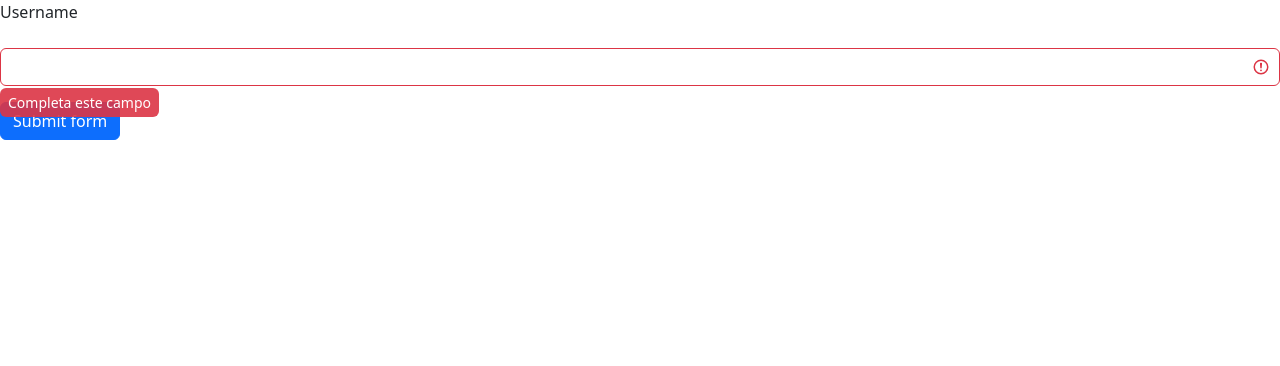
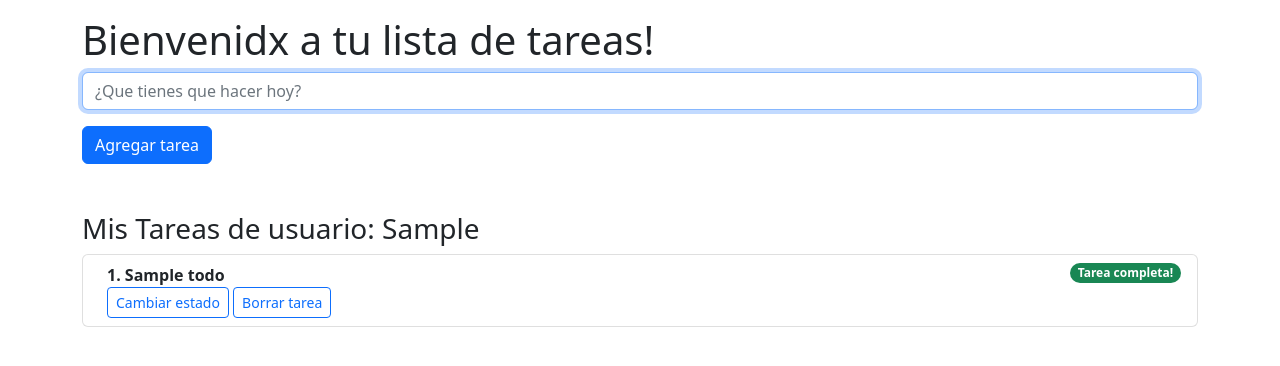
Before and after one commit to Jebushdd/flask-task-manager, a Flask app: template templates/prueba.html in a window 1280 px wide. Shown: the top 366 px of the page. Run offline with Flask 2, Linux system fonts and the light colour scheme; tables that the repository leaves empty hold one stand-in row (values such as "Sample post"); the template is opened without the code that fills it: values that come from a table or form of the project are taken from there, most other values are stand-ins (such as "Sample title", 1, 10 or a date in 2020).

Commit message:
Se agregan intentos de cambios para que sea otro tipo de app

```diff
--- a/templates/prueba.html
+++ b/templates/prueba.html
@@ -4,31 +4,51 @@
     <meta charset="UTF-8">
     <meta http-equiv="X-UA-Compatible" content="IE=edge">
     <meta name="viewport" content="width=device-width, initial-scale=1.0">
-    <title>Document</title>
+    <title>Mis Tareas</title>
     <link href="https://cdn.jsdelivr.net/npm/bootstrap@5.2.1/dist/css/bootstrap.min.css" rel="stylesheet" integrity="sha384-iYQeCzEYFbKjA/T2uDLTpkwGzCiq6soy8tYaI1GyVh/UjpbCx/TYkiZhlZB6+fzT" crossorigin="anonymous">
 </head>
 <body>
+    <div class="container-md mt-3">
+        <h1>Bienvenidx a tu lista de tareas!</h1>
+        <form action="/add" method="post">
+            <div class="input-group has-validation mb-3">
+                <input class="form-control"
+                        type="text"
+                        name="title"
+                        placeholder="¿Que tienes que hacer hoy?"
+                        autofocus="True"
+                        required>
+            </div>
 
-    <form class="row g-3 was-validated" novalidate>
-        <label for="validationTooltipUsername" class="form-label">Username</label>
-        <div class="input-group has-validation">
-            <input type="text"
-                   class="form-control"
-                   id="validationTooltipUsername"
-                   aria-describedby="validationTooltipUsernamePrepend"
-                   required>
-            <div class="invalid-tooltip">
-            Completa este campo
+            <div class="mb-3">
+                <button class="btn btn-primary" type="submit">Agregar tarea</button>
             </div>
-        </div>
-        <div class="col-12">
-            <button class="btn btn-primary" type="submit">Submit form</button>
-          </div>
+        </form>
+    </div>
+    <div class="container-md mt-5">
+        <h3 class="form-label">Mis Tareas de usuario: {{ user_ip }}</h3>
+        <ul class="list-group">
+            {% for todo in todo_list %}
+                <li class="list-group-item d-flex justify-content-between align-items-start">
+                    <div class="ms-2 me-auto">
+                        <div class="fw-bold">{{todo.id}}. {{todo.title}}</div>
+                        <div class="btn-group-sm" role="group" aria-label="Small button group">
+                            <a type="button" class="btn btn-outline-primary" href="/update/{{todo.id}}">Cambiar estado</a>
+                            <a type="button" class="btn btn-outline-primary" href="/delete/{{todo.id}}">Borrar tarea</a>
+                        </div>
+                    </div>
+                    <div class="position-relative d-flex flex-column align-items-center">
+                        {% if todo.complete == False %}
+                        <span class="badge bg-danger rounded-pill">No realizada</span>
+                        {% else %}
+                        <span class="badge bg-success rounded-pill">Tarea completa!</span>
+                        {% endif %}
+                    </div>
+                </li>
+            {% endfor %}
+        </ul>
+    </div>
 
-    </form>
-
-
-
-<script src="https://cdn.jsdelivr.net/npm/bootstrap@5.2.1/dist/js/bootstrap.bundle.min.js" integrity="sha384-u1OknCvxWvY5kfmNBILK2hRnQC3Pr17a+RTT6rIHI7NnikvbZlHgTPOOmMi466C8" crossorigin="anonymous"></script>
+    <script src="https://cdn.jsdelivr.net/npm/bootstrap@5.2.1/dist/js/bootstrap.bundle.min.js" integrity="sha384-u1OknCvxWvY5kfmNBILK2hRnQC3Pr17a+RTT6rIHI7NnikvbZlHgTPOOmMi466C8" crossorigin="anonymous"></script>
 </body>
 </html>
```
Also changed, not shown: 2app.py (added, +58 -0 lines), app.py (line endings or trailing spaces), db.sqlite, ext/db.sqlite (added), 13 other files.
